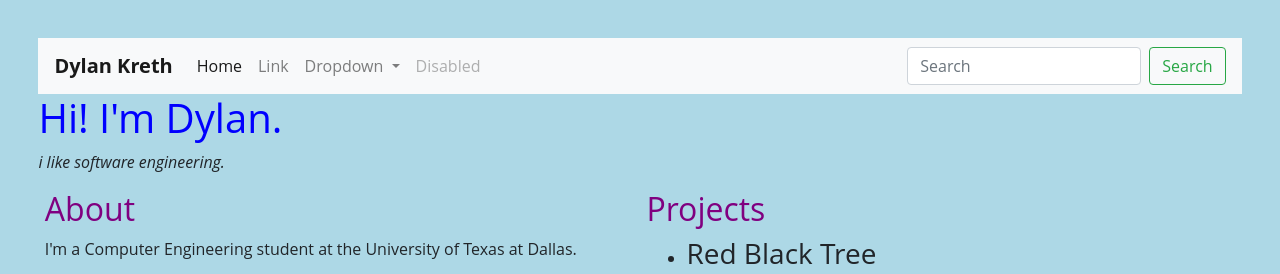
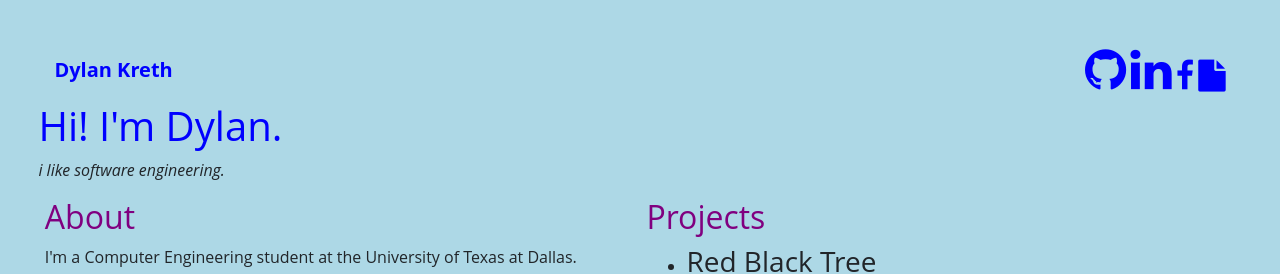
Before and after one commit to dkreth/dkreth.github.io, a plain HTML site: page index.html in a window 1280 px wide. Shown: the top 274 px of the page. Drawn offline with nearby package versions, Linux system fonts and the light colour scheme; files whose address does not match are found by name.

Commit message:
add icons to navbar

```diff
--- a/index.html
+++ b/index.html
@@ -18,39 +18,29 @@
 
 
 
-  <nav class="navbar navbar-expand-lg navbar-light bg-light">
+  <nav class="navbar navbar-expand-lg">
     <a class="navbar-brand" href="#">Dylan Kreth</a>
     <button class="navbar-toggler" type="button" data-toggle="collapse" data-target="#navbarSupportedContent" aria-controls="navbarSupportedContent" aria-expanded="false" aria-label="Toggle navigation">
       <span class="navbar-toggler-icon"></span>
     </button>
 
     <div class="collapse navbar-collapse" id="navbarSupportedContent">
-      <ul class="navbar-nav mr-auto">
-        <li class="nav-item active">
-          <a class="nav-link" href="#">Home <span class="sr-only">(current)</span></a>
-        </li>
-        <li class="nav-item">
-          <a class="nav-link" href="#">Link</a>
-        </li>
-        <li class="nav-item dropdown">
-          <a class="nav-link dropdown-toggle" href="#" id="navbarDropdown" role="button" data-toggle="dropdown" aria-haspopup="true" aria-expanded="false">
-            Dropdown
+      <ul class="navbar-nav ml-auto">
+        <section class="icons">
+          <a href="https://github.com/dkreth" target="_blank">
+              <i class="fa fa-github fa-3x" aria-hidden="true"></i>
           </a>
-          <div class="dropdown-menu" aria-labelledby="navbarDropdown">
-            <a class="dropdown-item" href="#">Action</a>
-            <a class="dropdown-item" href="#">Another action</a>
-            <div class="dropdown-divider"></div>
-            <a class="dropdown-item" href="#">Something else here</a>
-          </div>
-        </li>
-        <li class="nav-item">
-          <a class="nav-link disabled" href="#">Disabled</a>
-        </li>
+          <a href="https://www.linkedin.com/in/dkreth" target="_blank">
+              <i class="fa fa-linkedin fa-3x" aria-hidden="true"></i>
+          </a>
+          <a href="https://www.facebook.com/dylan.kreth" target="_blank">
+              <i class="fa fa-facebook fa-2x" aria-hidden="true"></i>
+          </a>
+          <a href="https://docs.google.com/document/d/1UaVnDkHxziMjJa75vtbhRbqes_ySEVeLL34WC-0GVsc/edit?usp=sharing" target="_blank">
+              <i class="fa fa-file fa-2x" aria-hidden="true"></i>
+          </a>
+        </section>
       </ul>
-      <form class="form-inline my-2 my-lg-0">
-        <input class="form-control mr-sm-2" type="search" placeholder="Search" aria-label="Search">
-        <button class="btn btn-outline-success my-2 my-sm-0" type="submit">Search</button>
-      </form>
     </div>
   </nav>
 
```
